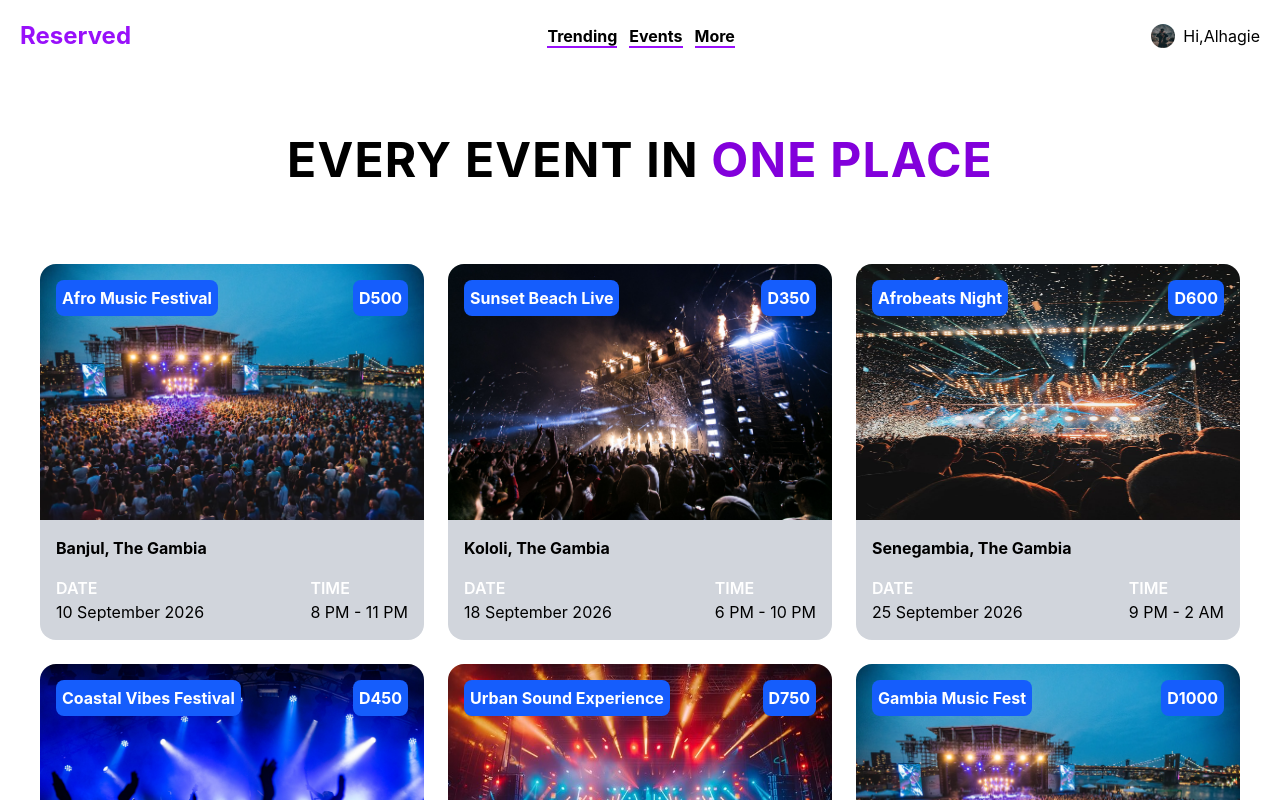
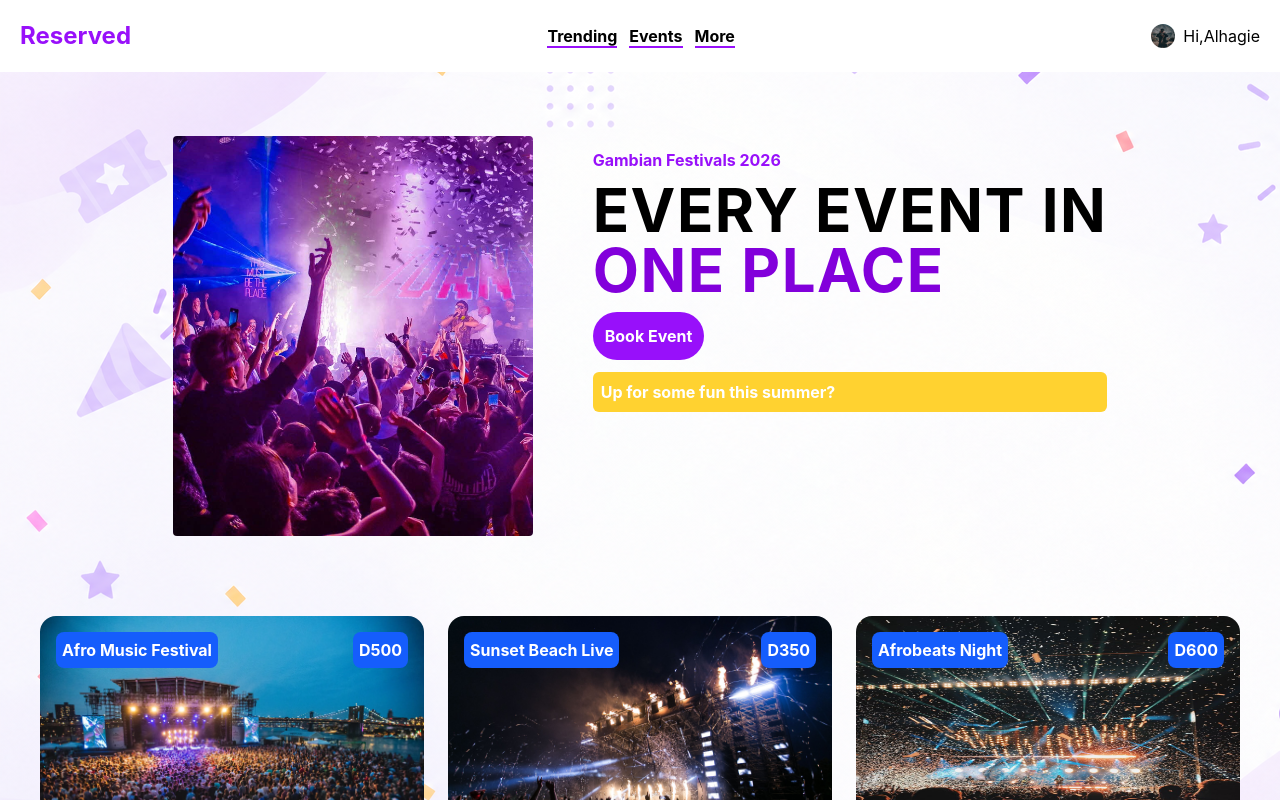
Before and after one commit to alaonit/Evently, a React (Vite) app: page / in a window 1280 px wide. Shown: the top 800 px of the page. Built offline with nearby package versions, Linux system fonts and the light colour scheme.

Commit message:
Enhance Hero component with new layout and styling; add background image to App component

```diff
--- a/src/App.jsx
+++ b/src/App.jsx
@@ -68,7 +68,7 @@ function App() {
   return (
     <>
       <Navbar user = {username.name}/>
-      <main>
+      <main className="bg-cover bg-no-repeat bg-center min-h-screen" style={{background: "url('bg-image.png')"}}>
         <Hero>
           {events.map((event)=>{
             return <EventCard key={event.id} event={event}/>
--- a/src/components/Hero.jsx
+++ b/src/components/Hero.jsx
@@ -5,12 +5,29 @@ function Hero({children}) {
 
   return (
     <section className="pt-24 px-10">
-      <div className="flex align-center justify-center pt-10 pb-20">
-        <span className="text-5xl font-bold tracking-wide text-center">
-          <span>EVERY EVENT IN </span>
-          <span className="text-purple-700">ONE PLACE</span>
-        </span>
+
+      <div className="flex justify-center">
+        <div className="flex align-center justify-center pt-10 pb-20">
+          <div>
+            <img className="h-100 w-90 object-cover rounded-sm"  src="./hero-image.jpg" alt="hero image" />
+          </div>
+
+
+          <div className="text-start mt-3 ml-15">
+            <span>
+              <p className="text-purple-600 mb-2 font-bold">Gambian Festivals 2026</p>
+              <span className="block text-6xl font-bold tracking-wide">EVERY EVENT IN </span>
+              <span className="text-purple-700 block text-6xl font-bold tracking-wide">ONE PLACE</span>
+              <button className="bg-purple-600 border-none rounded-full p-3 text-white font-bold mt-3">Book Event</button>
+            </span>
+
+            <div className="mt-3 bg-amber-300 rounded-md">
+              <p className="p-2 font-bold text-white">Up for some fun this summer?</p>
+            </div>
+          </div>
+        </div>
       </div>
+
       <div className="grid grid-cols-1 md:grid-cols-2 lg:grid-cols-3 gap-6">
         {children}
       </div>
```
Also changed, not shown: public/bg-image-2.png (added), public/bg-image.png (added).
